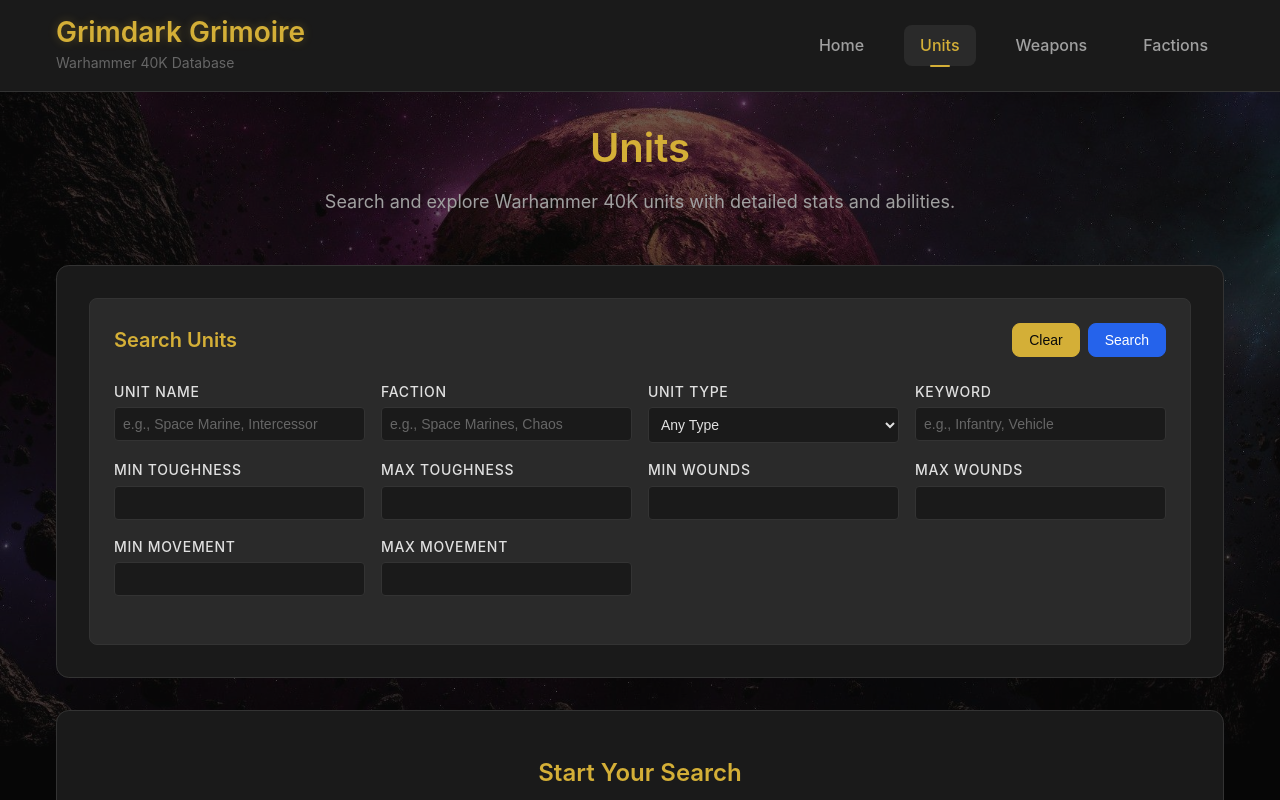
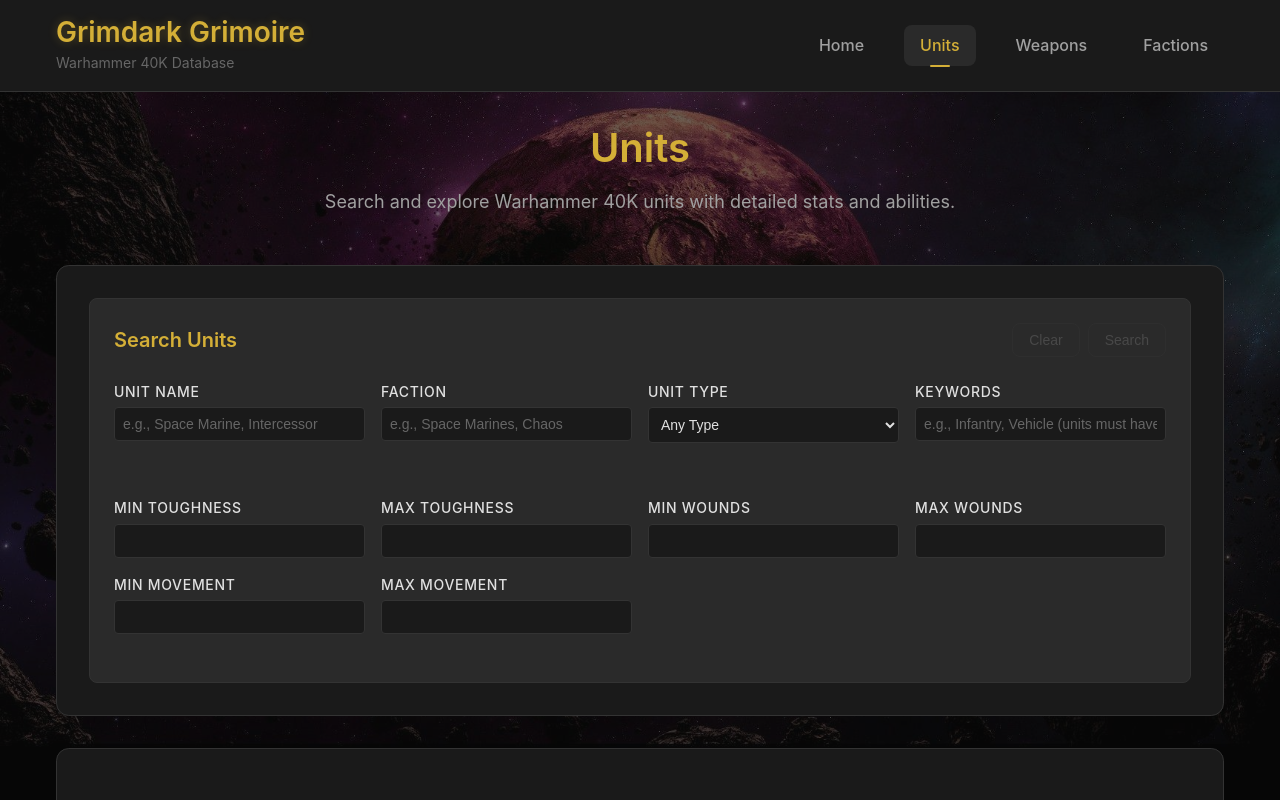
Before and after one commit to emiller6505/grimdarkly-frontend, a React (Vite) app: page /units in a window 1280 px wide. Shown: the top 800 px of the page. Built offline with nearby package versions, Linux system fonts and the light colour scheme.

Commit message:
add keywords

```diff
--- /dev/null
+++ b/src/components/KeywordTag.css
@@ -0,0 +1,47 @@
+.keyword-tag {
+  display: inline-flex;
+  align-items: center;
+  gap: var(--spacing-xs);
+  padding: var(--spacing-xs) var(--spacing-sm);
+  background-color: var(--bg-tertiary);
+  color: var(--text-primary);
+  border: 1px solid var(--border-color);
+  border-radius: var(--radius-sm);
+  font-size: 0.8rem;
+  font-weight: 500;
+  transition: all 0.2s ease;
+}
+
+.keyword-tag:hover {
+  background-color: var(--bg-secondary);
+  border-color: var(--accent-gold);
+}
+
+.keyword-tag-remove {
+  background: none;
+  border: none;
+  color: var(--text-muted);
+  cursor: pointer;
+  font-size: 1rem;
+  font-weight: bold;
+  line-height: 1;
+  padding: 0;
+  margin-left: var(--spacing-xs);
+  transition: color 0.2s ease;
+  display: flex;
+  align-items: center;
+  justify-content: center;
+  width: 16px;
+  height: 16px;
+  border-radius: 50%;
+}
+
+.keyword-tag-remove:hover {
+  color: var(--accent-red);
+  background-color: rgba(220, 38, 38, 0.1);
+}
+
+.keyword-tag-remove:focus {
+  outline: 2px solid var(--accent-blue);
+  outline-offset: 1px;
+}
--- /dev/null
+++ b/src/components/KeywordTag.tsx
@@ -0,0 +1,24 @@
+import React from 'react';
+import './KeywordTag.css';
+
+interface KeywordTagProps {
+  keyword: string;
+  onRemove: (keyword: string) => void;
+}
+
+const KeywordTag: React.FC<KeywordTagProps> = ({ keyword, onRemove }) => {
+  return (
+    <span className="keyword-tag">
+      {keyword}
+      <button
+        className="keyword-tag-remove"
+        onClick={() => onRemove(keyword)}
+        aria-label={`Remove ${keyword} keyword`}
+      >
+        ×
+      </button>
+    </span>
+  );
+};
+
+export default KeywordTag;
--- /dev/null
+++ b/src/components/MultiKeywordInput.css
@@ -0,0 +1,46 @@
+.multi-keyword-input {
+  display: flex;
+  flex-direction: column;
+  gap: var(--spacing-sm);
+}
+
+.applied-keywords {
+  display: flex;
+  flex-wrap: wrap;
+  gap: var(--spacing-xs);
+  min-height: 32px;
+  align-items: flex-start;
+}
+
+.keyword-input-field {
+  width: 100%;
+  padding: var(--spacing-sm);
+  border: 1px solid var(--border-color);
+  border-radius: var(--radius-sm);
+  background-color: var(--bg-secondary);
+  color: var(--text-primary);
+  font-size: 0.9rem;
+  transition: all 0.2s ease;
+}
+
+.keyword-input-field:focus {
+  outline: none;
+  border-color: var(--accent-blue);
+  box-shadow: 0 0 0 2px rgba(37, 99, 235, 0.1);
+}
+
+.keyword-input-field::placeholder {
+  color: var(--text-muted);
+}
+
+/* Mobile responsiveness */
+@media (max-width: 480px) {
+  .applied-keywords {
+    gap: var(--spacing-xs);
+  }
+
+  .keyword-input-field {
+    font-size: 0.8rem;
+    padding: var(--spacing-xs) var(--spacing-sm);
+  }
+}
--- /dev/null
+++ b/src/components/MultiKeywordInput.tsx
@@ -0,0 +1,84 @@
+import React, { useState, KeyboardEvent, ChangeEvent } from 'react';
+import KeywordTag from './KeywordTag';
+import './MultiKeywordInput.css';
+
+interface MultiKeywordInputProps {
+  appliedKeywords: string[];
+  onKeywordsChange: (keywords: string[]) => void;
+  placeholder?: string;
+}
+
+const MultiKeywordInput: React.FC<MultiKeywordInputProps> = ({
+  appliedKeywords,
+  onKeywordsChange,
+  placeholder = "Enter keywords separated by commas..."
+}) => {
+  const [inputValue, setInputValue] = useState('');
+
+  const addKeyword = (keyword: string) => {
+    const trimmedKeyword = keyword.trim();
+    if (trimmedKeyword && !appliedKeywords.includes(trimmedKeyword)) {
+      onKeywordsChange([...appliedKeywords, trimmedKeyword]);
+    }
+  };
+
+  const removeKeyword = (keywordToRemove: string) => {
+    onKeywordsChange(appliedKeywords.filter(keyword => keyword !== keywordToRemove));
+  };
+
+  const handleInputChange = (e: ChangeEvent<HTMLInputElement>) => {
+    const value = e.target.value;
+    setInputValue(value);
+
+    // Check if user typed a comma
+    if (value.includes(',')) {
+      const parts = value.split(',');
+      const keywordToAdd = parts[0].trim();
+      const remainingText = parts.slice(1).join(',').trim();
+
+      if (keywordToAdd) {
+        addKeyword(keywordToAdd);
+      }
+
+      setInputValue(remainingText);
+    }
+  };
+
+  const handleKeyDown = (e: KeyboardEvent<HTMLInputElement>) => {
+    if (e.key === 'Enter') {
+      e.preventDefault();
+      if (inputValue.trim()) {
+        addKeyword(inputValue);
+        setInputValue('');
+      }
+    } else if (e.key === 'Backspace' && !inputValue && appliedKeywords.length > 0) {
+      // Remove last keyword if input is empty and user presses backspace
+      const lastKeyword = appliedKeywords[appliedKeywords.length - 1];
+      removeKeyword(lastKeyword);
+    }
+  };
+
+  return (
+    <div className="multi-keyword-input">
+      <input
+        type="text"
+        value={inputValue}
+        onChange={handleInputChange}
+        onKeyDown={handleKeyDown}
+        placeholder={appliedKeywords.length === 0 ? placeholder : "Add more keywords..."}
+        className="keyword-input-field"
+      />
+      <div className="applied-keywords">
+        {appliedKeywords.map((keyword) => (
+          <KeywordTag
+            key={keyword}
+            keyword={keyword}
+            onRemove={removeKeyword}
+          />
+        ))}
+      </div>
+    </div>
+  );
+};
+
+export default MultiKeywordInput;
--- a/src/components/SearchFilters.tsx
+++ b/src/components/SearchFilters.tsx
@@ -1,5 +1,6 @@
 import { useState } from 'react';
 import type { UnitSearchParams, WeaponSearchParams } from '../types';
+import MultiKeywordInput from './MultiKeywordInput';
 import './SearchFilters.css';
 
 interface SearchFiltersProps {
@@ -12,6 +13,7 @@
 const SearchFilters = ({ type, onSearch, onClear, loading }: SearchFiltersProps) => {
   const [unitFilters, setUnitFilters] = useState<UnitSearchParams>({});
   const [weaponFilters, setWeaponFilters] = useState<WeaponSearchParams>({});
+  const [appliedKeywords, setAppliedKeywords] = useState<string[]>([]);
 
   const handleInputChange = (field: string, value: string | number | undefined) => {
     if (type === 'units') {
@@ -23,6 +25,17 @@
       setWeaponFilters(prev => ({
         ...prev,
         [field]: value || undefined
+      }));
+    }
+  };
+
+  const handleKeywordsChange = (keywords: string[]) => {
+    setAppliedKeywords(keywords);
+    if (type === 'units') {
+      setUnitFilters(prev => ({
+        ...prev,
+        keywords: keywords,
+        keyword: keywords.length > 0 ? keywords.join(',') : undefined
       }));
     }
   };
@@ -39,13 +52,14 @@
   const handleClear = () => {
     setUnitFilters({});
     setWeaponFilters({});
+    setAppliedKeywords([]);
     onClear();
   };
 
   const currentFilters = type === 'units' ? unitFilters : weaponFilters;
   const hasActiveFilters = Object.values(currentFilters).some(value =>
-    value !== undefined && value !== '' && value !== null
-  );
+    value !== undefined && value !== '' && value !== null && value !== 0
+  ) || appliedKeywords.length > 0;
 
   if (type === 'units') {
     return (
@@ -57,14 +71,14 @@
               type="button"
               onClick={handleClear}
               className="btn btn-secondary"
-              disabled={loading}
+              disabled={loading || !hasActiveFilters}
             >
               Clear
             </button>
             <button
               type="submit"
               className="btn btn-primary"
-              disabled={loading}
+              disabled={loading || !hasActiveFilters}
             >
               {loading ? 'Searching...' : 'Search'}
             </button>
@@ -109,13 +123,11 @@
           </div>
 
           <div className="filter-group">
-            <label htmlFor="keyword">Keyword</label>
-            <input
-              type="text"
-              id="keyword"
-              placeholder="e.g., Infantry, Vehicle"
-              value={unitFilters.keyword || ''}
-              onChange={(e) => handleInputChange('keyword', e.target.value)}
+            <label htmlFor="keywords">Keywords</label>
+            <MultiKeywordInput
+              appliedKeywords={appliedKeywords}
+              onKeywordsChange={handleKeywordsChange}
+              placeholder="e.g., Infantry, Vehicle (units must have ALL keywords)"
             />
           </div>
 
@@ -219,14 +231,14 @@
             type="button"
             onClick={handleClear}
             className="btn btn-secondary"
-            disabled={loading}
+            disabled={loading || !hasActiveFilters}
           >
             Clear
           </button>
           <button
             type="submit"
             className="btn btn-primary"
-            disabled={loading}
+            disabled={loading || !hasActiveFilters}
           >
             {loading ? 'Searching...' : 'Search'}
           </button>
--- a/src/index.css
+++ b/src/index.css
@@ -123,10 +123,18 @@
   text-decoration: none;
 }
 
-.btn:hover {
+.btn:hover:not(:disabled) {
   background-color: var(--bg-tertiary);
   border-color: var(--border-hover);
   color: var(--accent-gold);
+}
+
+.btn:disabled {
+  opacity: 0.5;
+  cursor: not-allowed;
+  background-color: var(--bg-tertiary);
+  border-color: var(--border-color);
+  color: var(--text-muted);
 }
 
 .btn-primary {
@@ -135,7 +143,7 @@
   color: white;
 }
 
-.btn-primary:hover {
+.btn-primary:hover:not(:disabled) {
   background-color: #1d4ed8;
   border-color: #1d4ed8;
   color: white;
@@ -147,7 +155,7 @@
   color: var(--bg-primary);
 }
 
-.btn-secondary:hover {
+.btn-secondary:hover:not(:disabled) {
   background-color: #b8941f;
   border-color: #b8941f;
   color: var(--bg-primary);
--- a/src/types/index.ts
+++ b/src/types/index.ts
@@ -130,7 +130,8 @@
   name?: string;
   faction?: string;
   unitType?: 'CHARACTER' | 'BATTLELINE' | 'OTHER';
-  keyword?: string;
+  keyword?: string; // Comma-separated keywords for backend
+  keywords?: string[]; // Array of keywords for frontend state management
   minToughness?: number;
   maxToughness?: number;
   minWounds?: number;
```
